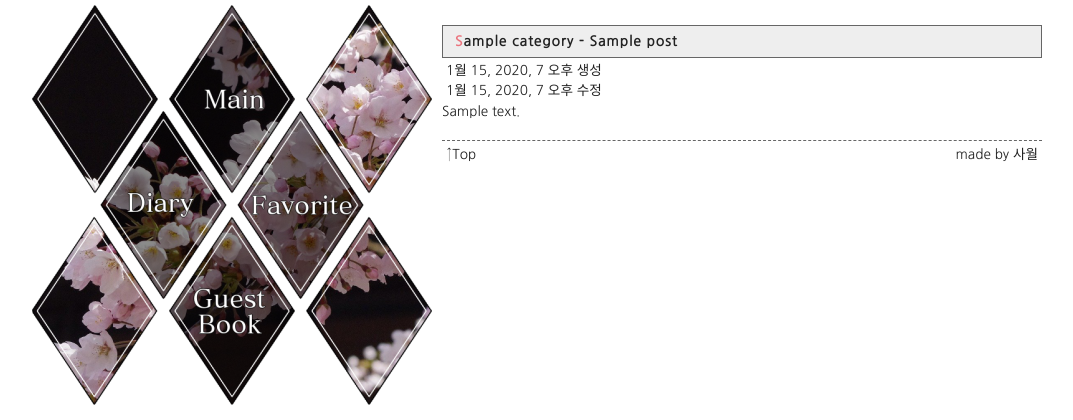
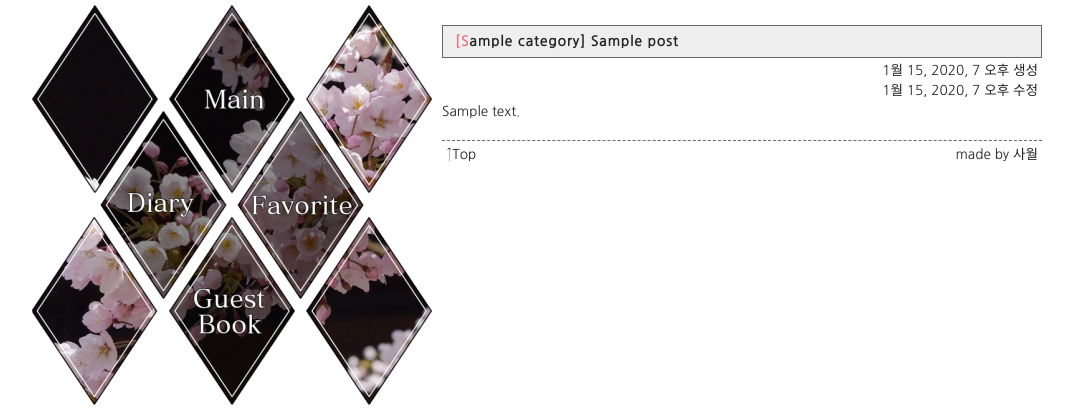
Before and after one commit to april35592/aeternus, a Django app: page /blog/1/1/ in a window 1280 px wide. Shown: the top 420 px of the page, without its empty margins (103-1176 px from the left). Run offline with Django 3.2, Linux system fonts and the light colour scheme; tables that the repository leaves empty hold one stand-in row (values such as "Sample post"); some libraries are stand-ins or nearby versions.

Commit message:
blog css edit

```diff
--- a/static/style.css
+++ b/static/style.css
@@ -70,6 +70,10 @@
 }
 
 h2:first-letter {
+  color: #eb737d;
+}
+
+.more_letter {
   color: #eb737d;
 }
 
@@ -314,6 +318,10 @@
   height: 100%;
 }
 
+.date {
+  text-align: right;
+}
+
 /* bbs */
 
 .reply_list p {
@@ -433,7 +441,6 @@
     width: 100%;
   }
 
-
   /* blog */
 
   .category_card {
--- a/templates/base.html
+++ b/templates/base.html
@@ -6,7 +6,7 @@
   <meta charset="utf-8">
   <meta name="viewport" content="width=device-width, initial-scale=1, shrink-to-fit=no">
   <link rel="stylesheet" type="text/css" href="{% static 'style.css' %}">
-  <title>Aeternus</title>
+  <title>{% block title %}{% endblock%}Aeternus</title>
   <link rel="shortcut icon" href="{% static 'favicon.ico' %}">
 </head>
 <body>
--- a/templates/blog/Post_detail.html
+++ b/templates/blog/Post_detail.html
@@ -1,9 +1,12 @@
 {% extends 'base.html' %}
 {% load markdown_filter %}
+
+{% block title %}{{ object.title }} - {% endblock %}
+
 {% block content %}
-<h2>{{ object.category }} - {{ object.title }}</h2>
-<p>{{ object.create_date }} 생성</p>
-{% if object.update_date == object.create_date %}<p>{{ object.update_date }} 수정</p>{% endif %}
+<h2><span class='title_category'>[{{ object.category }}]</span> {{ object.title }}</h2>
+<p class='date'>{{ object.create_date }} 생성</p>
+{% if object.update_date == object.create_date %}<p class='date'>{{ object.update_date }} 수정</p>{% endif %}
 
 <div id="post">
   {{ object.content }}
```
